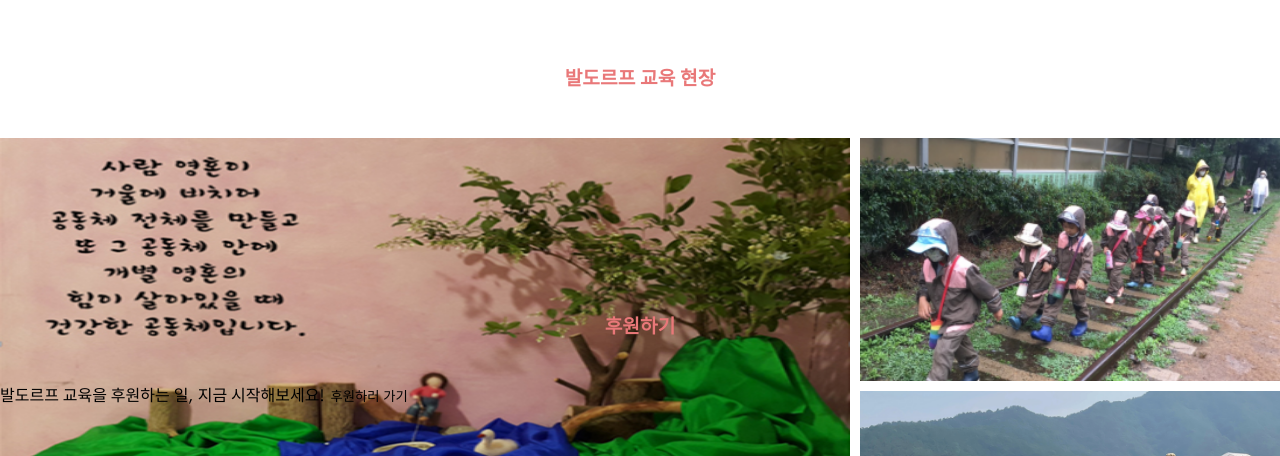
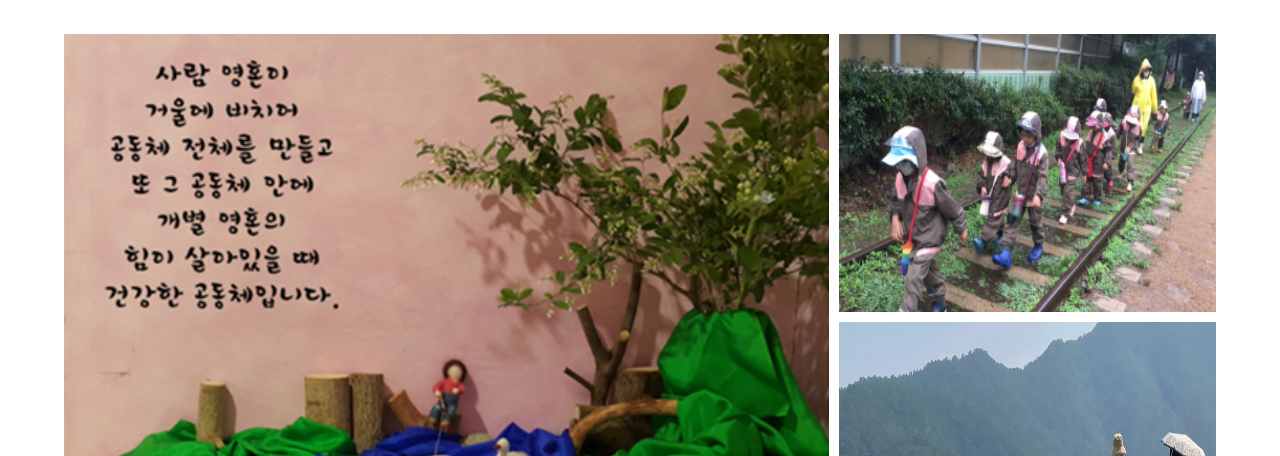
Before and after one commit to chwonseok/kaswece, a React (Create React App) app: page / in a window 1280 px wide. Shown: the part 2108-2564 px from the top of the page. Built offline with nearby package versions, Linux system fonts and the light colour scheme; a web font is replaced by a local one.

Commit message:
Added ToDonate.js with its design

```diff
--- a/src/components/Gallery.scss
+++ b/src/components/Gallery.scss
@@ -1,7 +1,6 @@
 .gallery-grid {
   display: grid;
   width: 100%;
-  height: 100px;
   grid-template-columns: repeat(6, 1fr);
   grid-template-rows: repeat(3, 1fr);
   grid-column-gap: 10px;
--- a/src/components/Nav.scss
+++ b/src/components/Nav.scss
@@ -3,7 +3,7 @@
 $main-color: #e97879;
 
 .container {
-  width: 100%;
+  width: 90%;
   max-width: 1540px;
   margin: 0 auto;
 }
--- a/src/components/ToDonate.js
+++ b/src/components/ToDonate.js
@@ -3,11 +3,15 @@ import './ToDonate.scss';
 export default function ToDonate() {
   return (
     <div className="container">
-      <div className="title">
-        <h1>후원하기</h1>
+      <div className="donate">
+        <div className="title">
+          <h1>후원하기</h1>
+        </div>
+        <h2>발도르프 교육을 후원하는 일, 지금 시작해보세요!</h2>
+        <button className="btn donate-btn" type="button">
+          후원하러 가기
+        </button>
       </div>
-      <span>발도르프 교육을 후원하는 일, 지금 시작해보세요!</span>
-      <button type="button">후원하러 가기</button>
     </div>
   );
 }
--- a/src/components/ToDonate.scss
+++ b/src/components/ToDonate.scss
@@ -0,0 +1,26 @@
+$main-color: #e97879;
+
+.donate {
+  text-align: center;
+}
+
+.donate h2 {
+  margin-bottom: 2rem;
+}
+
+.btn {
+  color: #fff;
+  background: $main-color;
+  border-radius: 0.5rem;
+
+  cursor: pointer;
+}
+
+.btn:hover {
+  opacity: 0.8;
+}
+
+.donate-btn {
+  font-size: 1.2rem;
+  padding: 0.8rem 1.5rem;
+}
```
